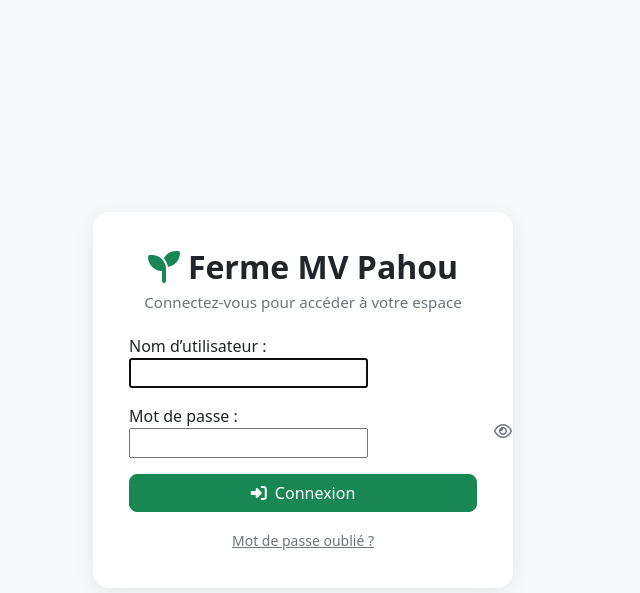
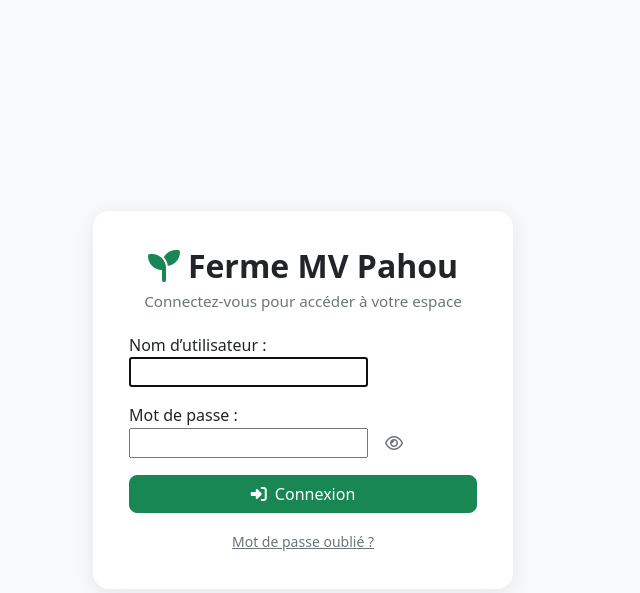
Before and after one commit to PAHOU-FARM/FERME-PAHOU, a Django app: page /accounts/login/ in a window 1280 px wide. Shown: the top 593 px of the page, without its empty margins (337-977 px from the left). Run offline with Django 5.2, Linux system fonts and the light colour scheme.

Commit message:
"Initial commit"

```diff
--- a/accounts/templates/accounts/login.html
+++ b/accounts/templates/accounts/login.html
@@ -15,7 +15,7 @@
     :root{
       --input-h: 46px;         /* Hauteur unique des champs */
       --radius: .5rem;         /* Rayon commun des champs */
-      --gap-outside: 10px;     /* Espace entre le champ et l’icône œil */
+      --gap-outside: 10px;     /* Espace entre le champ et l'icône œil */
     }
 
     body {
@@ -52,46 +52,59 @@
       height: var(--input-h);
       border-radius: var(--radius);
       padding: .6rem .75rem;
+      width: 100%; /* Assure la pleine largeur */
     }
 
     .btn { border-radius: var(--radius); }
 
-    /* Conteneur du champ mot de passe (pour positionner l'œil à l'extérieur) */
-    .pwd-row {
-      position: relative;       /* référentiel pour l’icône absolue */
+    /* Conteneur commun pour tous les champs */
+    .field-container {
+      position: relative;
+      width: 100%;
     }
-    /* L’icône “œil” : à droite, à l’extérieur, sans encadré, centrée verticalement */
+
+    /* Conteneur spécifique pour le mot de passe avec œil */
+    .pwd-container {
+      display: flex;
+      align-items: center;
+      width: 100%;
+    }
+
+    /* Champ mot de passe dans le conteneur flex */
+    .pwd-field {
+      flex: 1;
+    }
+
+    /* L'icône "œil" : à droite, à l'extérieur, centrée verticalement */
     .eye-plain {
-      position: absolute;
-      top: 50%;
-      left: calc(100% + var(--gap-outside)); /* à l’extérieur, côté droit */
-      transform: translateY(-50%);
-      background: transparent;  /* pas d’encadré */
-      border: none;             /* pas de bordure */
+      background: transparent;
+      border: none;
       padding: 0;
       margin: 0;
+      margin-left: var(--gap-outside);
       line-height: 1;
       cursor: pointer;
-
-      /* Zone cliquable confortable, mais invisible */
       width: 32px;
       height: 32px;
       display: inline-flex;
-      align-items: center;      /* centre verticalement l’icône dans sa zone cliquable */
-      justify-content: center;  /* centre horizontalement l’icône */
+      align-items: center;
+      justify-content: center;
+      flex-shrink: 0; /* Empêche le rétrécissement */
     }
     .eye-plain:focus { outline: none; }
     .eye-plain i { font-size: 1rem; color: #6c757d; }
     .eye-plain:hover i { color: #495057; }
 
-    /* Sécurité responsive (si très petit écran, on place l’icône sous le champ) */
+    /* Sécurité responsive (si très petit écran, on place l'icône sous le champ) */
     @media (max-width: 380px) {
+      .pwd-container {
+        flex-direction: column;
+        align-items: stretch;
+      }
       .eye-plain {
-        position: static;
-        transform: none;
-        width: auto;
-        height: auto;
+        margin-left: 0;
         margin-top: 6px;
+        align-self: flex-start;
       }
     }
   </style>
@@ -116,8 +129,8 @@
       {% csrf_token %}
       {% if next %}<input type="hidden" name="next" value="{{ next }}">{% endif %}
 
-      <!-- Nom d'utilisateur (masque identique) -->
-      <div class="mb-3">
+      <!-- Nom d'utilisateur -->
+      <div class="mb-3 field-container">
         {{ form.username.label_tag }}
         {{ form.username }}
         {% for err in form.username.errors %}
@@ -125,13 +138,15 @@
         {% endfor %}
       </div>
 
-      <!-- Mot de passe (même masque) + œil à l’extérieur, centré verticalement -->
-      <div class="mb-3 pwd-row">
+      <!-- Mot de passe avec œil à l'extérieur -->
+      <div class="mb-3 field-container">
         {{ form.password.label_tag }}
-        {{ form.password }}
-        <button type="button" class="eye-plain" id="togglePwd" aria-label="Afficher/Masquer le mot de passe">
-          <i class="fa-regular fa-eye"></i>
-        </button>
+        <div class="pwd-container">
+          {{ form.password }}
+          <button type="button" class="eye-plain" id="togglePwd" aria-label="Afficher/Masquer le mot de passe">
+            <i class="fa-regular fa-eye"></i>
+          </button>
+        </div>
         {% for err in form.password.errors %}
           <div class="invalid-feedback d-block">{{ err }}</div>
         {% endfor %}
```
